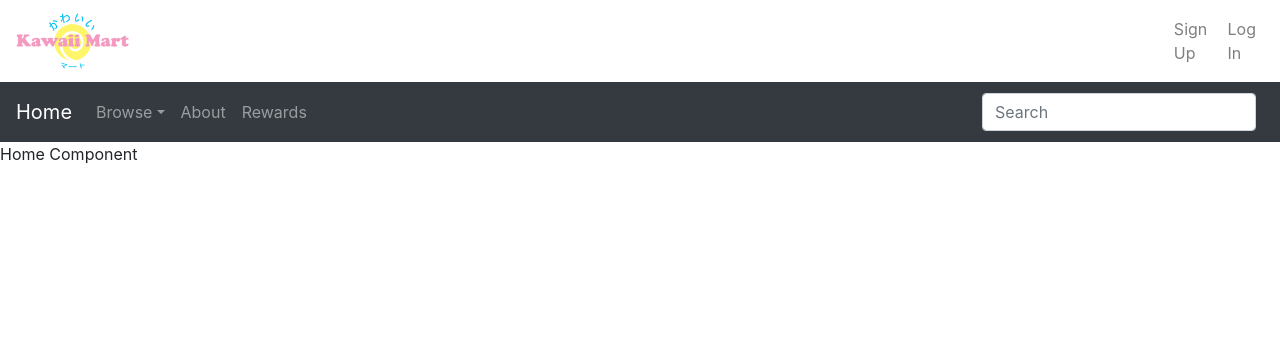
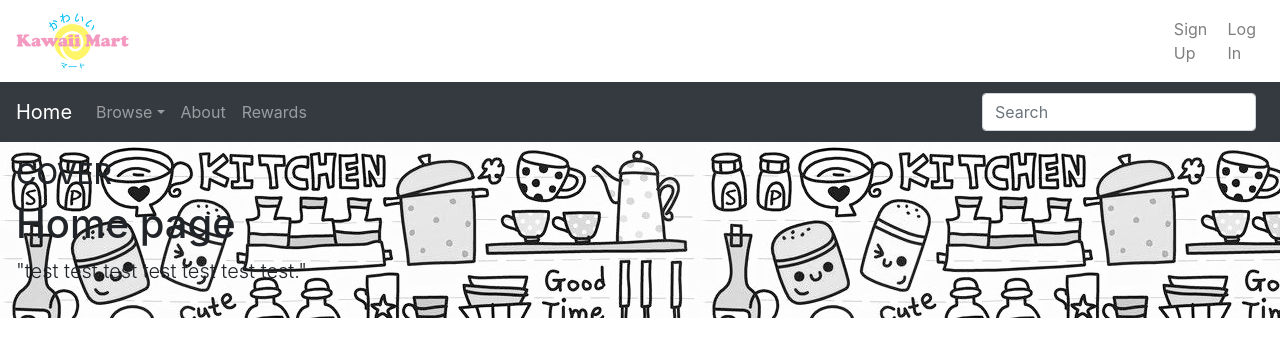
Before and after one commit to kawaiimart/kawaiimart, a React (Create React App) app in the folder frontend/: page / in a window 1280 px wide. Shown: the top 356 px of the page. Built offline with nearby package versions, Linux system fonts and the light colour scheme.

Commit message:
Started home page (doesnt work)

```diff
--- /dev/null
+++ b/frontend/src/components/home.css
@@ -0,0 +1,4 @@
+.home{
+  background-image: url("../background.jpg");
+  background-repeat: repeat;
+}
--- a/frontend/src/components/home.js
+++ b/frontend/src/components/home.js
@@ -1,10 +1,18 @@
 import React, { Component } from 'react';
-
+import './home.css'
 export default class Home extends Component {
     render() {
         return (
-            <div>
-                Home Component
+            <div className = "home cover-container d-flex h-100 p-3 mx-auto flex-column">
+                <header class= "masthead mb-auto">
+                  <h3 class = "masthead-brand"> COVER </h3>
+                </header>
+                <main role = "main" class= "inner cover">
+                  <h1 class="cover-heading">Home page</h1>
+                  <p class = "lead">
+                    "test test test test test test test."
+                  </p>
+                </main>
             </div>
         );
     }
```
Also changed, not shown: frontend/src/background.jpg (added).
